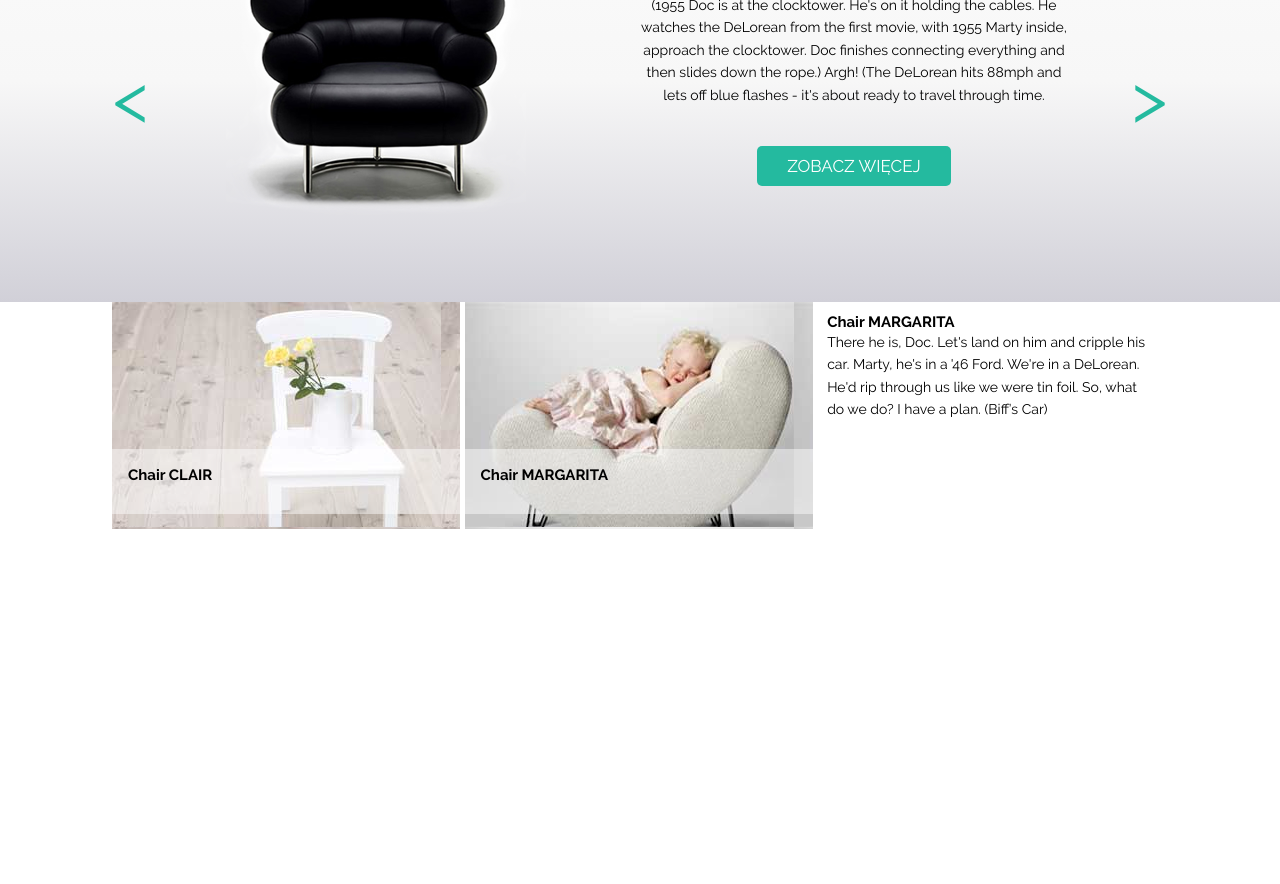
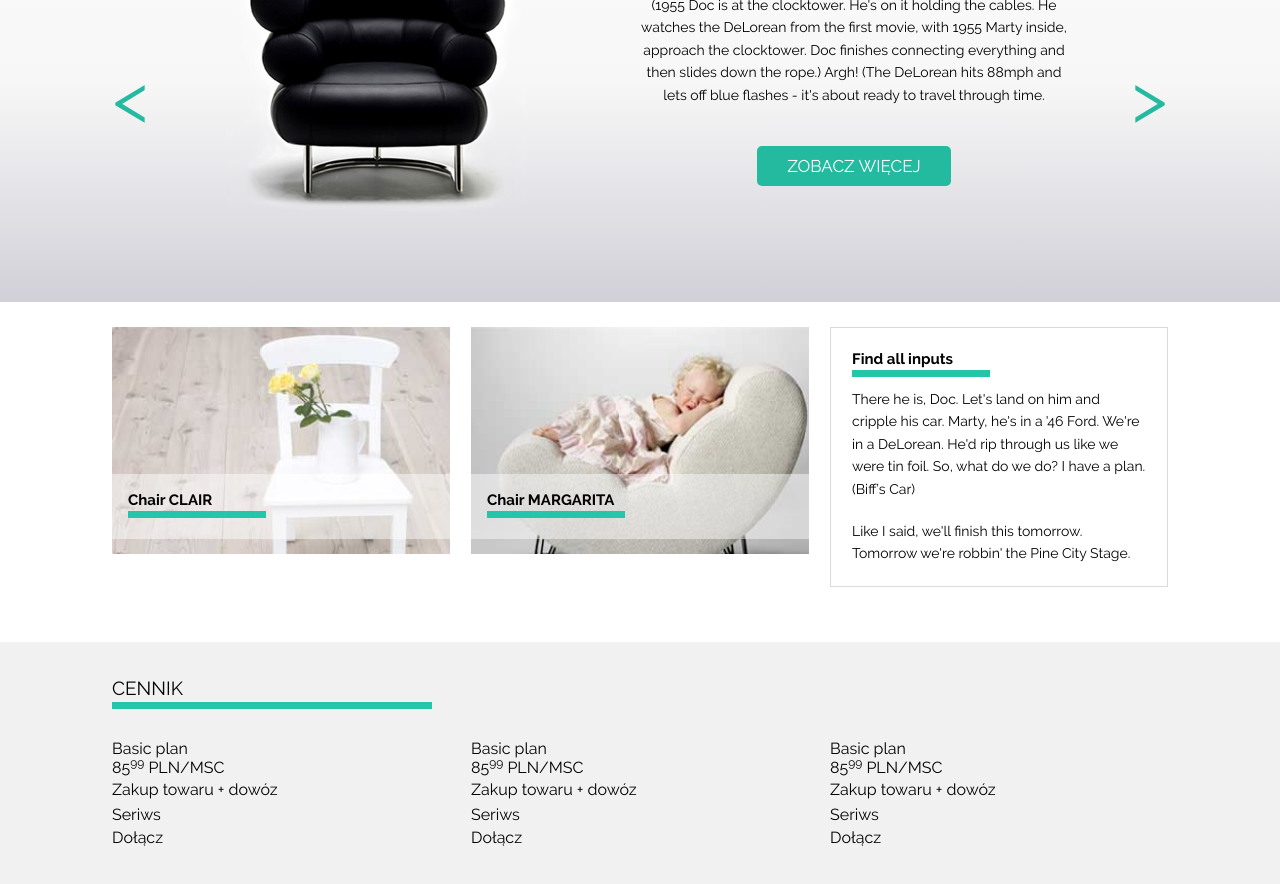
Before and after one commit to pmbednarczyk/Projekt-CSS-HTML-CodersLab, a plain HTML site: page index.html in a window 1280 px wide. Shown: the part 180-1064 px from the top of the page. Before the commit the page ends 800 px from the top, so only its background shows below. Drawn offline with Linux system fonts and the light colour scheme.

Commit message:
Project update

```diff
--- a/css/style.css
+++ b/css/style.css
@@ -8,6 +8,21 @@ a {
 }
 p {
     line-height: 1.6;
+}
+.section-header {
+    position: relative;
+    text-transform: uppercase;
+    font-size: 19px;
+    margin-bottom: 40px;
+}
+.section-header:after {
+    content: '';
+    width: 320px;
+    height: 7px;
+    left: 0;
+    bottom: -10px;
+    background-color: #25c5a9;
+    position: absolute;
 }
 .container {
     max-width: 1056px;
@@ -66,6 +81,7 @@ nav ul li a {
     background: #000;
     min-width: 160px;
     padding: 10px;
+    z-index: 1;
     display: none;
 }
 .menu > li:hover .submenu{
@@ -150,27 +166,33 @@ nav ul li a {
 }
 
 /* Section Boxes */
+.boxes-section {
+    padding: 25px 0 55px;;
+}
 
 .boxes__box {
     display: inline-block;
-    width: 33%;
+    width: 32%;
     position: relative;
     min-height: 227px;
     vertical-align: top;
     background-size: cover;
+    margin-right: 2%;
 }
 
 .boxes__box:first-child {
-    background: url("/images/box1_img.jpg");
+    background-image: url("/images/box1_img.jpg");
 
 }
 
 .boxes__box:nth-child(2) {
-    background: url("/images/box2_img.jpg");
+    background-image: url("/images/box2_img.jpg");
 }
 
 .boxes__box:last-child {
-    padding: 10px;
+    padding: 21px;
+    border: 1px solid #dadada;
+    margin-right: 0;
 }
 
 .boxes__box > div {
@@ -184,10 +206,41 @@ nav ul li a {
 .boxes__box span {
     font-weight: 600;
     font-size: 15px;
+    position: relative;
+}
+.boxes__box span:after {
+    content: '';
+    width: 138px;
+    height: 7px;
+    left: 0;
+    bottom: -9px;
+    background-color: #25c5a9;
+    position: absolute;
 }
 .boxes__box p {
     font-size: 14px;
+    margin-top: 20px;
 }
+
+/* Section Pricing */
+.pricing-section {
+    padding: 35px 0;
+    background: #f1f1f1;
+}
+
+.pricing-box {
+    display: inline-block;
+    width: 32%;
+    position: relative;
+    height: 500px;
+    vertical-align: top;
+    background-size: cover;
+    margin-right: 2%;
+}
+.pricing-box:last-child {
+    margin-right: 0;
+}
+
 /* Footer */
 footer {
     background: #000;
--- a/index.html
+++ b/index.html
@@ -52,23 +52,62 @@
 
 
 
-    <section>
+    <section class="boxes-section">
         <div class="container boxes">
             <div class="boxes__box">
                 <div>
                     <span>Chair CLAIR</span>
                 </div>
-            </div>
-            <div class="boxes__box">
+            </div><!--
+            --><div class="boxes__box">
                 <div>
                     <span>Chair MARGARITA</span>
                 </div>
-            </div>
-            <div class="boxes__box">
-                <span>Chair MARGARITA</span>
+            </div><!--
+            --><div class="boxes__box">
+                <span>Find all inputs</span>
                 <p>There he is, Doc. Let's land on him and cripple his car. Marty, he's in a '46 Ford. We're in a DeLorean. He'd rip through us like we were tin foil. So, what do we do? I have a plan. (Biff’s Car)</p>
+                <p>Like I said, we'll finish this tomorrow. Tomorrow we're robbin' the Pine City Stage.</p>
             </div>
         </div>
     </section>
+
+
+    <section class="pricing-section">
+        <div class="container pricing-boxes">
+            <h3 class="section-header">Cennik</h3>
+            <div class="pricing-box">
+                <h4>Basic plan</h4>
+                <div class="pricing-box__circle">
+                    <span>85<sup>99</sup></span>
+                    <span>PLN/MSC</span>
+                </div>
+                <p>Zakup towaru + dowóz</p>
+                <p>Seriws</p>
+                <a href="#">Dołącz</a>
+            </div><!--
+            --><div class="pricing-box">
+            <h4>Basic plan</h4>
+            <div class="pricing-box__circle">
+                <span>85<sup>99</sup></span>
+                <span>PLN/MSC</span>
+            </div>
+            <p>Zakup towaru + dowóz</p>
+            <p>Seriws</p>
+            <a href="#">Dołącz</a>
+            </div><!--
+            --><div class="pricing-box">
+            <h4>Basic plan</h4>
+            <div class="pricing-box__circle">
+                <span>85<sup>99</sup></span>
+                <span>PLN/MSC</span>
+            </div>
+            <p>Zakup towaru + dowóz</p>
+            <p>Seriws</p>
+            <a href="#">Dołącz</a>
+            </div>
+        </div>
+    </section>
+
 </body>
 </html>
```
